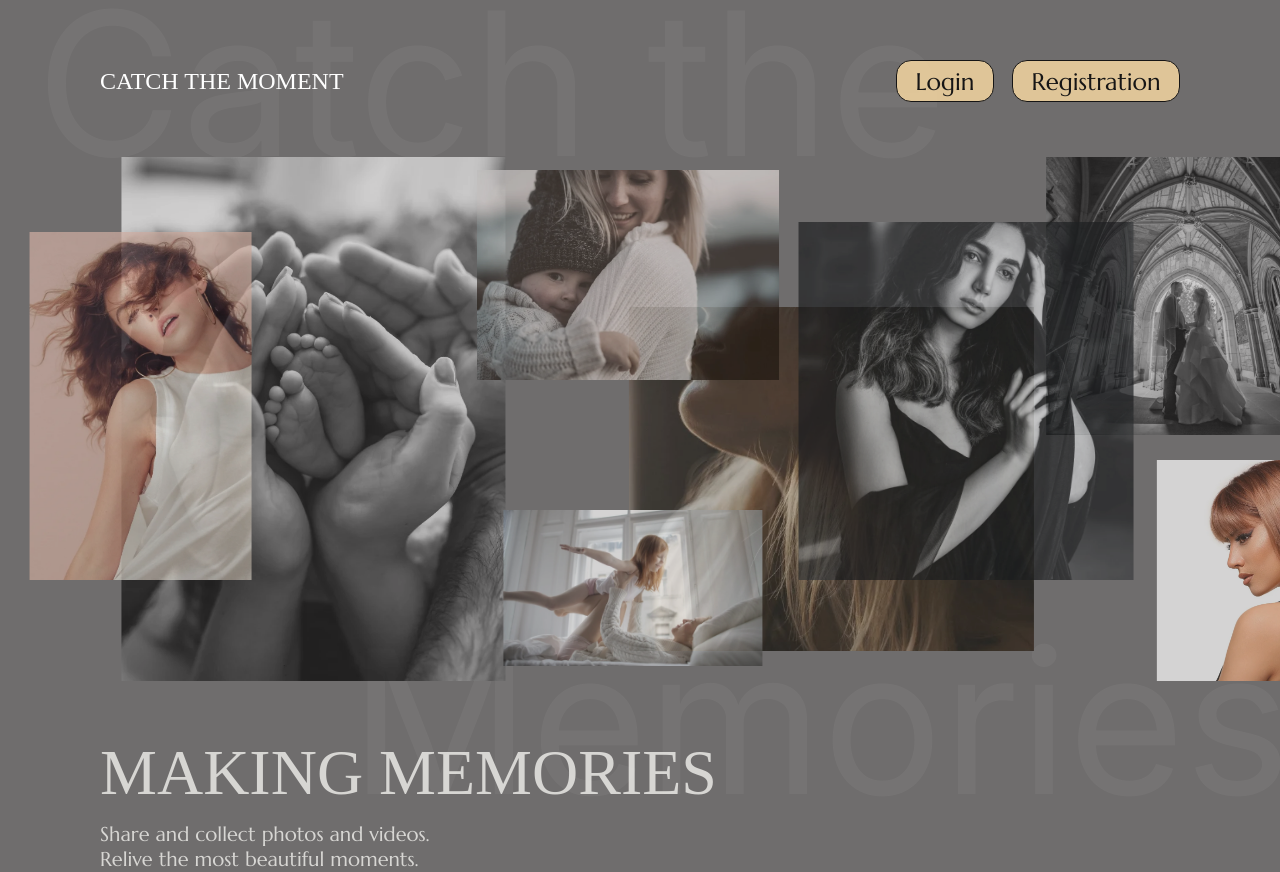
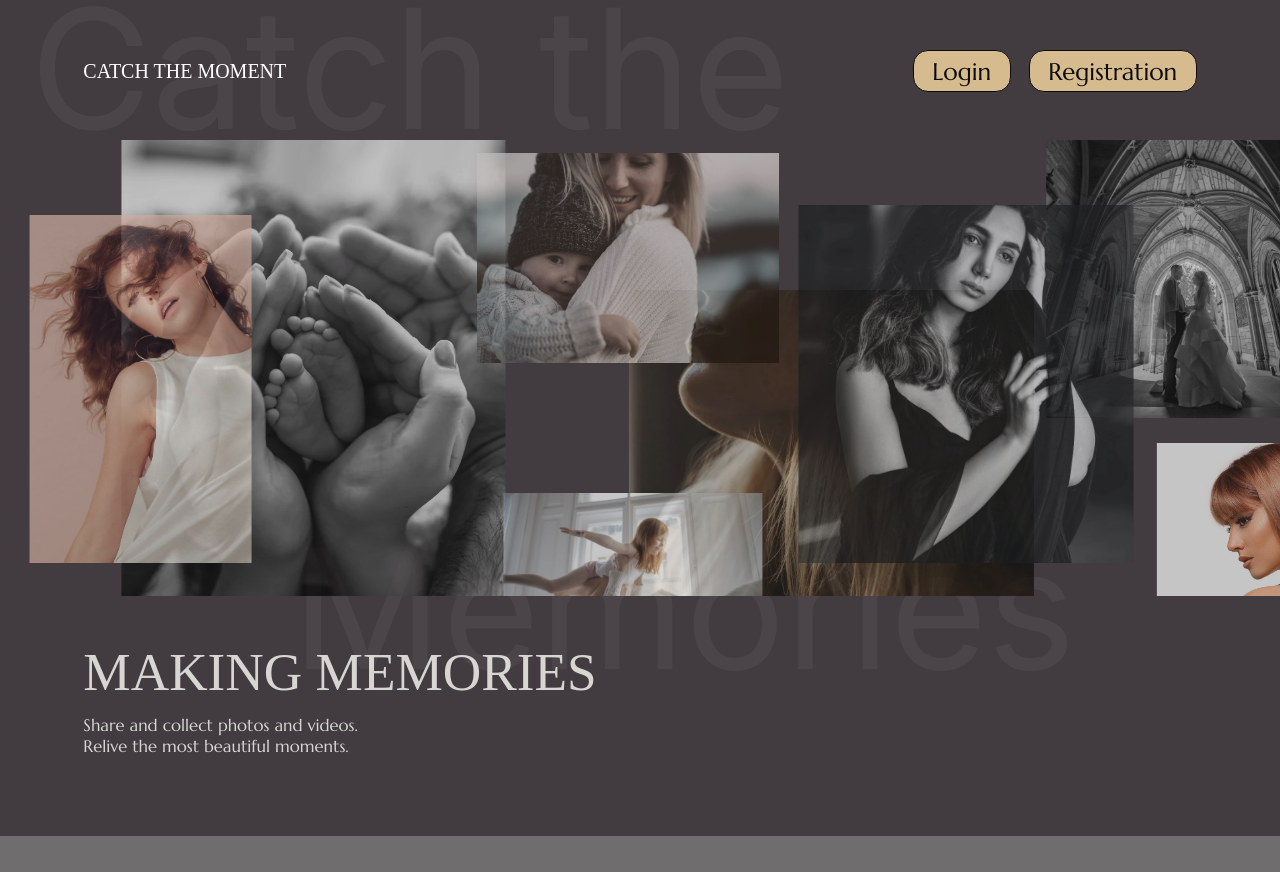
Before and after one commit to CMPetManager/CM-memory-seller, a React (Create React App) app: page /#/ in a window 1280 px wide. After the commit the page ends 837 px from the top, so only its background shows below. Built offline with nearby package versions, Linux system fonts and the light colour scheme; a web font is replaced by a local one; what react-locomotive-scroll would draw is missing.

Commit message:
Customized text

```diff
--- a/src/App.jsx
+++ b/src/App.jsx
@@ -4,7 +4,7 @@ import './App.css';
 
 import Registration from './components/Authentication/Registration/Registration';
 import Login from './components/Authentication/Login/Login';
-import ForgotPassword from './components/Authentication/ForgotPassword/ForgotPassword';
+// import ForgotPassword from './components/Authentication/ForgotPassword/ForgotPassword';
 import ResetPassword from './components/Authentication/ResetPassword/ResetPassword';
 import Home from './pages/Home/Home';
 
@@ -15,7 +15,7 @@ function App() {
         <Route path='/' element={<Home />}>
           <Route path='registration' element={<Registration />} />
           <Route path='login' element={<Login />} />
-          <Route path='forgot-password' element={<ForgotPassword />} />
+          {/* <Route path='forgot-password' element={<ForgotPassword />} /> */}
           <Route
             path='reset-password/:resetToken'
             element={<ResetPassword />}
--- a/src/components/Header/Header.css
+++ b/src/components/Header/Header.css
@@ -1,9 +1,8 @@
 .header__wrapper {
-  padding: 0 100px;
+  padding: 6.25vh 6.51vw 0;
   display: flex;
   justify-content: space-between;
   align-items: center;
-  padding-top: 60px;
 }
 
 .header__logo > a, .discription__wrapper > h1 {
@@ -11,7 +10,7 @@
   text-transform: uppercase;
 }
 .header__logo > a {
-    font-size: 24px;
+    font-size: 2.5vh;
     color: #fff;
 }
 
--- a/src/components/Slider/Slider.css
+++ b/src/components/Slider/Slider.css
@@ -5,8 +5,8 @@ body {
 
 .slider {
   position: relative;
-  height: 524px;
-  margin-top: 55px;
+  height: 57vh;
+  margin-top: 6vh;
   overflow: hidden;
 }
 .slider__container{
@@ -25,7 +25,11 @@ body {
 
 .slider__section {
   position: relative;
+  /* min-width: 100vh; додала відображення слайдеру в межах екрану */
 }
+/* .scroll-content > .item::before {
+  height: 100%;
+} */
 .slider__photo-1 {
   position: absolute;
   margin-left: 3%;
--- a/src/pages/Home/Home.css
+++ b/src/pages/Home/Home.css
@@ -1,13 +1,17 @@
 body {
     background-color: #6F6D6D;
-}
-section {
-    margin: 0 auto;
-    padding: 0 100px;
 }
 
 .home {
     position: relative;
+    height: 100hv;
+    display: flex;
+    flex-direction: column;
+}
+
+.wrapper {
+    height: 100hv;
+    background: #423c40;
 }
 
 .home__background-text_first, .home__background-text_second {
@@ -15,42 +19,43 @@ section {
     font-family: 'Inter';
     font-style: normal;
     font-weight: 400;
-    font-size: 200px;
-    line-height: 242px;
+    font-size: 20.833vh;
     color: #EBEAE8;
     opacity: 0.05;
 }
 .home__background-text_first{
-    width: 926px;
-    height: 242px;
-    left: 36px;
-    top: -38px;
+    left: 2.344vw;
+    top: -3.96vh;
 }
 .home__background-text_second {
-    width: 931px;
-    height: 240px;
-    left: 350px;
-    top: 600px;
+    left: 22.786vw;
+    top: 63.5vh;
 }
 
 /* -------------Discription------------- */
+main {
+    height: 30vh;
+}
 .discription {
-    margin-top: 54px;
+    /* min-height: 100vh; */
+    display: flex;
+    flex-direction: column;
+    padding: 5.625vh 6.51vw 10vh;
 }
+
 h1.discription__title {
     font-family: 'Libre Caslon Display';
     text-transform: uppercase;
     font-style: normal;
     font-weight: 400;
-    font-size: 64px;
+    font-size: 6.66vh;
     line-height: 120%;
     color: #D7D6D3;
 }
 
 p.discription__content  {
-    margin-top: 10px;
+    margin-top: 0.625rem;
     font-weight: 400;
-    font-size: 20px;
-    line-height: 25.08px;
+    font-size: 2.083vh;
     color: #D7D6D3;
 }
--- a/src/pages/Home/Home.jsx
+++ b/src/pages/Home/Home.jsx
@@ -8,6 +8,7 @@ function Home() {
   return (
     <>
       <div className='home'>
+        <div className='wrapper'>
           <div className='home__background-text'>
             <div className='home__background-text_first'>Catch the</div>
             <div className='home__background-text_second'>Memories</div>
@@ -15,15 +16,16 @@ function Home() {
           <Header />
           <Slider />
           <main>
-          <section className='discription'>
+            <div className='discription'>
               <h1 className='discription__title'>Making memories</h1>
               <p className='discription__content'>
                 Share and collect photos and videos.
                 <br />
                 Relive the most beautiful moments.
               </p>
-          </section>
+            </div>
           </main>
+        </div>
         <Outlet />
       </div>
     </>
```
Lines whose indentation alone changed are shown as unchanged.
